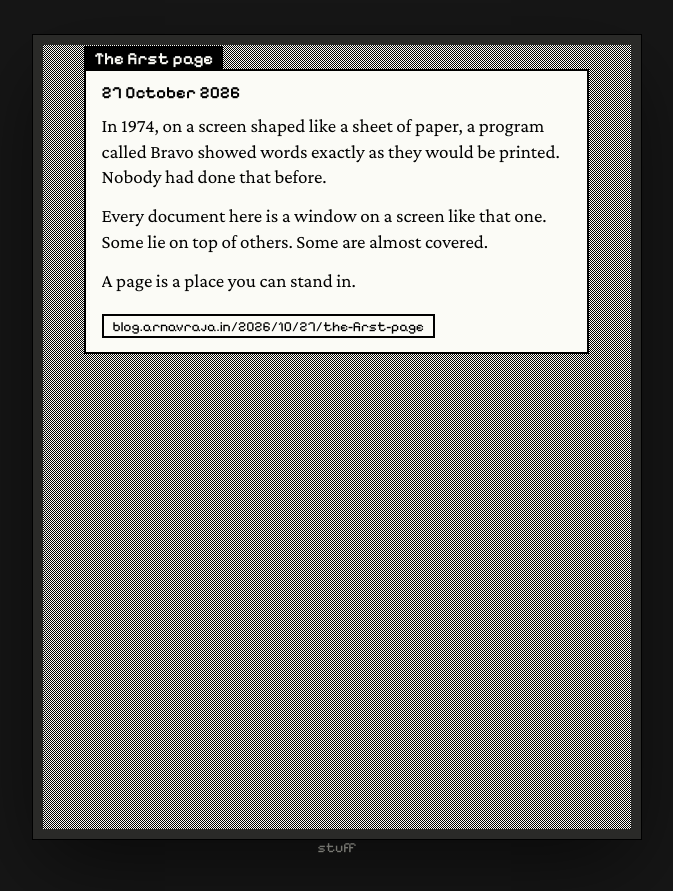
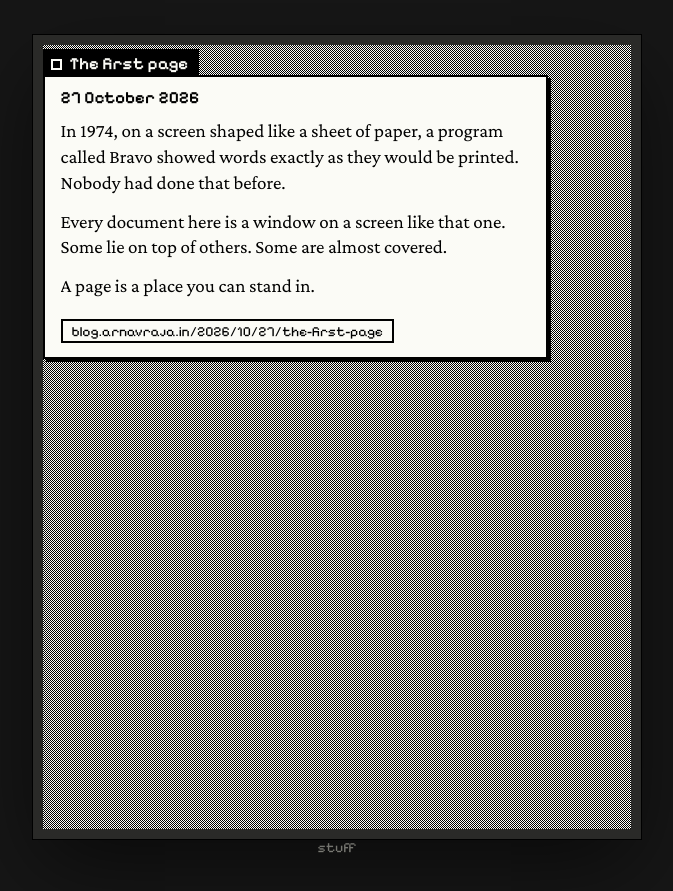
Before and after one commit to 2Syuretto7/blog, a Jekyll site: the page built from index.html, in a window 1280 px wide. Shown: the top 891 px of the page, without its empty margins (303-976 px from the left). Built offline with Jekyll 4.4.1, drawn with Linux system fonts in a browser that asks for light colours.

Commit message:
Let several windows stay open; close boxes fold them back to tabs
Co-Authored-By: Claude Opus 5.5 <noreply@anthropic.com>
Claude-Session: https://claude.ai/code/session_01JxVNT3jumDLawhFdzi3RxJ

```diff
--- a/404.html
+++ b/404.html
@@ -4,7 +4,7 @@ title: No such document
 ---
 <div class="room">
   <div class="screen">
-    <article class="win doc front" data-name="404" style="left:7%;top:30%">
+    <article class="win doc front" data-name="404">
       <h1 class="tab">no such document</h1>
       <div class="pane"><div class="body"><p>Nothing was ever written at this address.</p></div><a class="go" href="/">blog.arnavraja.in</a></div>
     </article>
--- a/_layouts/default.html
+++ b/_layouts/default.html
@@ -13,7 +13,7 @@
 <link href="https://fonts.googleapis.com/css2?family=Pixelify+Sans:wght@400;600&family=Crimson+Pro:ital,wght@0,400;0,600;1,400&display=swap" rel="stylesheet">
 <link rel="stylesheet" href="{{ '/assets/alto.css' | relative_url }}?v={{ site.time | date: '%s' }}">
 </head>
-<body data-key="alto-blog" data-order="desc">
+<body data-key="alto-blog" data-order="desc" data-start="page">
 {{ content }}
 <script src="{{ '/assets/alto.js' | relative_url }}?v={{ site.time | date: '%s' }}"></script>
 </body>
--- a/assets/alto.css
+++ b/assets/alto.css
@@ -39,35 +39,58 @@ body {
   container-type: inline-size;
 }
 
-/* Windows, each with its tab. */
+/* Windows. */
 .win {
   position: absolute;
-  width: 74%;
-  background: var(--white);
-  border: 2px solid var(--black);
-  margin-top: 22px;
   color: var(--black);
   font-size: clamp(13px, 3.4cqw, 17px);
 }
+.win.open {
+  width: 74%;
+  margin-top: calc(1.3em + 5px);
+  background: var(--white);
+  border: 2px solid var(--black);
+  box-shadow: 3px 3px 0 var(--black);
+}
 .tab {
-  position: absolute;
-  left: -2px; bottom: 100%;
+  display: flex; align-items: center; gap: 7px;
   margin: 0;
-  max-width: calc(100% + 4px);
-  padding: 2px 10px 1px;
-  background: var(--black);
-  color: var(--white);
   font-size: 1em;
   font-weight: 600;
   line-height: 1.3;
-  white-space: nowrap; overflow: hidden; text-overflow: ellipsis;
+  white-space: nowrap;
   touch-action: none;
   user-select: none;
+}
+.tab .label { overflow: hidden; text-overflow: ellipsis; min-width: 0; }
+.win.open .tab {
+  position: absolute;
+  left: -2px; bottom: 100%;
+  max-width: calc(100% + 4px);
+  padding: 2px 9px 1px 6px;
+  border: 2px solid var(--black);
+  border-bottom: 0;
+  background: var(--white);
+  color: var(--black);
   cursor: var(--arrow), move;
 }
-.win.front .tab { background: var(--black); }
-.win:not(.front) .tab { background: var(--white); color: var(--black); border: 2px solid var(--black); border-bottom: 0; padding: 0 8px 1px; }
-.pane { padding: .7em .85em .85em; }
+.win.open.front .tab { background: var(--black); color: var(--white); }
+
+/* The close box: a small hollow square in the tab. */
+.close {
+  flex: none;
+  width: 11px; height: 11px;
+  padding: 0; margin: 0;
+  border: 2px solid currentColor;
+  background: transparent;
+  color: inherit;
+  cursor: var(--arrow), pointer;
+}
+.close:hover { background: currentColor; }
+.close:focus-visible { outline: 2px solid currentColor; outline-offset: 2px; }
+.win.collapsed .close { display: none; }
+
+.pane { padding: .7em .85em .85em; overflow-y: auto; overscroll-behavior: contain; scrollbar-width: thin; scrollbar-color: var(--black) var(--white); }
 .pane p { margin: 0 0 .55em; line-height: 1.35; }
 .meta { font-weight: 600; }
 .go {
@@ -80,17 +103,37 @@ body {
   cursor: var(--arrow), pointer;
 }
 .go:hover, .go:focus-visible { background: var(--black); color: var(--white); outline: none; }
-.dragging { opacity: .999; }
+.dragging { box-shadow: none; }
 .dragging .pane { visibility: hidden; }
-.dragging { background: transparent; border-style: dashed; }
+.win.open.dragging { background: transparent; border-style: dashed; }
 
+/* Folded windows: only the tab remains, packed along the bottom of the screen. */
+.win.collapsed { max-width: var(--tabmax, calc(100% - 20px)); }
+.win.collapsed .pane { display: none; }
+.win.collapsed .tab {
+  display: block;
+  max-width: 100%;
+  overflow: hidden; text-overflow: ellipsis;
+  padding: 1px 8px 0;
+  background: var(--white);
+  color: var(--black);
+  border: 2px solid var(--black);
+  box-shadow: 2px 2px 0 var(--black);
+  cursor: var(--arrow), pointer;
+}
+.win.collapsed .tab:hover, .win.collapsed .tab:focus-visible { background: var(--black); color: var(--white); outline: none; }
+.win.collapsed .tab:active { transform: translate(2px, 2px); box-shadow: none; }
+
+.foot { margin: 0; font-size: 14px; line-height: 1; }
+.foot a { color: #b9b9b0; text-decoration: none; padding: 4px 6px; cursor: var(--arrow), pointer; }
+.foot a:hover { color: #fbfbf6; text-decoration: underline; text-underline-offset: .2em; }
+.foot a:focus-visible { outline: 2px solid #fbfbf6; outline-offset: 2px; }
 
 /* Documents: the same windows, holding writing. */
-.doc { width: 86%; }
-.doc .pane { padding: .6em .2em .8em .9em; }
+.doc.open { width: 86%; }
+.doc .pane { padding: .6em .2em .8em .9em; overflow: visible; }
 .doc .meta { margin: 0 0 .5em; }
 .doc .body {
-  max-height: 56cqw;
   overflow-y: auto;
   padding-right: .8em;
   font-family: "Crimson Pro", Georgia, serif;
@@ -98,43 +141,13 @@ body {
   line-height: 1.45;
   -webkit-font-smoothing: auto;
   scrollbar-width: thin;
-  scrollbar-color: #000 #fbfbf6;
+  scrollbar-color: var(--black) var(--white);
   overscroll-behavior: contain;
 }
 .doc .body > * { margin: 0 0 .7em; }
 .doc .body h2, .doc .body h3 { font-family: "Pixelify Sans", monospace; font-size: 1em; font-weight: 600; margin-top: 1.1em; }
-.doc .body blockquote { margin-left: 0; padding-left: .8em; border-left: 2px solid #000; font-style: italic; }
+.doc .body blockquote { margin-left: 0; padding-left: .8em; border-left: 2px solid var(--black); font-style: italic; }
 .doc .body img { max-width: 100%; height: auto; }
 .doc .body pre { overflow-x: auto; font-size: .8em; }
-.doc .body a { color: #000; }
+.doc .body a { color: var(--black); }
 .doc .go { margin: .5em 0 0; font-size: .82em; max-width: calc(100% - .8em); overflow: hidden; text-overflow: ellipsis; white-space: nowrap; vertical-align: top; }
-
-.tab a { color: inherit; text-decoration: none; cursor: var(--arrow), pointer; }
-.tab a:hover { text-decoration: underline; text-underline-offset: .15em; }
-.tab a:focus-visible { outline: 2px solid currentColor; outline-offset: 1px; }
-
-.foot { margin: 0; font-size: 14px; line-height: 1; }
-.foot a { color: #b9b9b0; text-decoration: none; padding: 4px 6px; cursor: var(--arrow), pointer; }
-.foot a:hover { color: #fbfbf6; text-decoration: underline; text-underline-offset: .2em; }
-.foot a:focus-visible { outline: 2px solid #fbfbf6; outline-offset: 2px; }
-
-/* Folded windows: only the tab remains, packed along the bottom of the screen. */
-.win.collapsed { width: auto; max-width: var(--tabmax, calc(100% - 20px)); border: 0; background: transparent; margin-top: 0; }
-.win.collapsed .pane { display: none; }
-.win.collapsed .tab {
-  position: static;
-  display: block;
-  max-width: 100%;
-  overflow: hidden;
-  text-overflow: ellipsis;
-  white-space: nowrap;
-  background: var(--white);
-  color: var(--black);
-  border: 2px solid var(--black);
-  padding: 1px 8px 0;
-  cursor: var(--arrow), pointer;
-}
-.win.collapsed .tab:hover, .win.collapsed .tab:focus-visible { background: var(--black); color: var(--white); outline: none; }
-.win.open .tab { background: var(--black); color: var(--white); border: 0; padding: 2px 10px 1px; }
-.win.open .pane { overflow-y: auto; overscroll-behavior: contain; scrollbar-width: thin; scrollbar-color: #000 #fbfbf6; }
-.doc.open .pane { overflow: visible; }
--- a/assets/alto.js
+++ b/assets/alto.js
@@ -6,48 +6,61 @@
   const body = document.body;
   const KEY = body.dataset.key || "alto-windows";
   const newestFirst = body.dataset.order === "desc";
-  const GAP = 6, MARGIN = 10;
+  const startFromPage = body.dataset.start === "page";
+  const GAP = 6, MARGIN = 10, STEP_X = 22, STEP_Y = 26;
+  const byName = n => wins.find(w => w.dataset.name === n);
 
-  let state = { open: null, pos: {} };
-  try { const s = JSON.parse(localStorage.getItem(KEY) || "{}"); if (s && s.pos) state = s; } catch (e) {}
-  const save = () => { try { localStorage.setItem(KEY, JSON.stringify(state)); } catch (e) {} };
+  let state = { open: [], pos: {} };
+  try { const s = JSON.parse(localStorage.getItem(KEY) || "{}"); if (s && s.pos) state = { open: Array.isArray(s.open) ? s.open : [], pos: s.pos }; } catch (e) {}
+  const save = () => { try { localStorage.setItem(KEY, JSON.stringify({ open: open.map(w => w.dataset.name), pos: state.pos })); } catch (e) {} };
 
-  // Tabs behave like buttons when their window is folded away.
+  // Which windows start open. A page that names a window (a post's own address) opens just that one.
+  const named = screen.querySelector(".win.front");
+  let open;
+  if (startFromPage) open = [named || (newestFirst ? wins[wins.length - 1] : wins[0])];
+  else {
+    open = state.open.map(byName).filter(Boolean);
+    if (!open.length) open = [named || (newestFirst ? wins[wins.length - 1] : wins[0])];
+  }
+
+  // Every tab gets a close box, which folds its window down into the drawer.
   wins.forEach(w => {
     const tab = w.querySelector(".tab");
-    tab.setAttribute("tabindex", "0");
-    tab.setAttribute("role", "button");
+    const label = document.createElement("span");
+    label.className = "label";
+    while (tab.firstChild) label.appendChild(tab.firstChild);
+    const close = document.createElement("button");
+    close.type = "button";
+    close.className = "close";
+    close.setAttribute("aria-label", "Fold away " + label.textContent.trim());
+    tab.append(close, label);
+    close.addEventListener("pointerdown", e => e.stopPropagation());
+    close.addEventListener("click", e => { e.stopPropagation(); fold(w); });
   });
 
-  // The server may say which window belongs in front (a post's own page). Otherwise, the one left open last time, or the first.
-  let open = screen.querySelector(".win.front")
-    || (state.open && wins.find(w => w.dataset.name === state.open))
-    || (newestFirst ? wins[wins.length - 1] : wins[0]);
-
   const drawerOrder = () => {
-    const rest = wins.filter(w => w !== open);
+    const rest = wins.filter(w => !open.includes(w));
     return newestFirst ? rest.reverse() : rest;
   };
 
-  // Folded windows are packed as rows of tabs along the bottom of the screen, like the edges of cards in a drawer.
   function layout() {
     const sw = screen.clientWidth, sh = screen.clientHeight;
+    const front = open[open.length - 1];
     wins.forEach(w => {
-      const isOpen = w === open;
+      const isOpen = open.includes(w);
       w.classList.toggle("open", isOpen);
-      w.classList.toggle("front", isOpen);
       w.classList.toggle("collapsed", !isOpen);
+      w.classList.toggle("front", w === front);
       const tab = w.querySelector(".tab");
       tab.setAttribute("aria-expanded", String(isOpen));
-      if (isOpen) tab.removeAttribute("role"); else tab.setAttribute("role", "button");
-      tab.setAttribute("tabindex", isOpen ? "-1" : "0");
+      if (isOpen) { tab.removeAttribute("role"); tab.removeAttribute("tabindex"); }
+      else { tab.setAttribute("role", "button"); tab.setAttribute("tabindex", "0"); }
     });
 
-    // Pack the folded tabs into rows. If they would fill more than about half the screen, narrow them so more fit on a row.
+    // Folded windows: rows of tabs along the bottom. When crowded, narrower tabs so more fit on a row.
     const pack = cap => {
       screen.style.setProperty("--tabmax", cap + "px");
-      const rows = [];
-      let row = [], x = MARGIN;
+      const rows = []; let row = [], x = MARGIN;
       for (const w of drawerOrder()) {
         const tw = w.offsetWidth;
         if (row.length && x + tw > sw - MARGIN) { rows.push(row); row = []; x = MARGIN; }
@@ -59,50 +72,61 @@
     };
     const inner = sw - 2 * MARGIN;
     let packed;
-    for (const n of [2, 3, 4, 5]) {
-      packed = pack(Math.floor((inner - (n - 1) * GAP) / n));
-      if (packed.drawerH <= sh * 0.5) break;
-    }
-    const { rows, rowH, drawerH } = packed;
-    let y = sh - drawerH + GAP;
-    rows.forEach(r => { r.forEach(([w, rx]) => { w.style.left = rx + "px"; w.style.top = y + "px"; w.style.zIndex = 1; }); y += rowH + GAP; });
+    for (const n of [2, 3, 4, 5]) { packed = pack(Math.floor((inner - (n - 1) * GAP) / n)); if (packed.drawerH <= sh * 0.5) break; }
+    let y = sh - packed.drawerH + GAP;
+    packed.rows.forEach(r => { r.forEach(([w, rx]) => { w.style.left = rx + "px"; w.style.top = y + "px"; w.style.zIndex = 1; }); y += packed.rowH + GAP; });
 
-    // The open window takes the space above the drawer. Long writing scrolls inside it.
-    const room = sh - drawerH - MARGIN;
-    const bodyEl = open.querySelector(".body") || open.querySelector(".pane");
-    if (bodyEl) {
-      bodyEl.style.maxHeight = "none";
-      const chrome = open.offsetHeight - bodyEl.offsetHeight + 30;
-      bodyEl.style.maxHeight = Math.max(80, room - chrome) + "px";
-    }
-    const p = state.pos[open.dataset.name] || { x: .5, y: 0 };
-    const maxX = Math.max(0, sw - open.offsetWidth), maxY = Math.max(0, room - open.offsetHeight - 24);
-    open.style.left = Math.round(Math.min(1, Math.max(0, p.x)) * maxX) + "px";
-    open.style.top = (2 + Math.round(Math.min(1, Math.max(0, p.y)) * maxY)) + "px";
-    open.style.zIndex = 5;
-    open.dataset.maxX = maxX; open.dataset.maxY = maxY;
+    // Open windows share the space above the drawer, stacked with the front one on top.
+    const room = sh - packed.drawerH - MARGIN;
+    const cascade = Math.min(open.length - 1, 6);
+    open.forEach((w, k) => {
+      const scroller = w.querySelector(".body") || w.querySelector(".pane");
+      scroller.style.maxHeight = "none";
+      const chrome = w.offsetHeight - scroller.offsetHeight;
+      scroller.style.maxHeight = Math.max(70, room - (parseFloat(getComputedStyle(w).marginTop) || 0) - 10 - chrome - cascade * STEP_Y * 0.6) + "px";
+      const lift = parseFloat(getComputedStyle(w).marginTop) || 0;
+      const maxX = Math.max(0, sw - w.offsetWidth - 4), maxY = Math.max(0, room - w.offsetHeight - lift - 4);
+      let p = state.pos[w.dataset.name];
+      if (!p) {
+        // Scatter windows across the free space so several open ones each stay readable.
+        const i = wins.indexOf(w) % 7;
+        p = { x: [0, 1, .5, .12, .88, .3, .7][i], y: [0, .45, .9, .22, .68, 1, .1][i] };
+      }
+      w.style.left = Math.round(Math.min(1, Math.max(0, p.x)) * maxX) + "px";
+      w.style.top = (2 + Math.round(Math.min(1, Math.max(0, p.y)) * maxY)) + "px";
+      w.style.zIndex = 10 + k;
+      w.dataset.maxX = maxX; w.dataset.maxY = maxY;
+    });
   }
 
-  function show(w) {
-    if (w === open) return;
-    open = w;
-    state.open = w.dataset.name; save();
-    layout();
-    const tab = w.querySelector(".tab");
-    const target = w.querySelector(".pane a, .pane [tabindex]") || tab;
-    target.focus({ preventScroll: true });
+  function raise(w) {
+    if (open[open.length - 1] === w) return;
+    open = open.filter(o => o !== w).concat(w);
+    open.forEach((o, k) => { o.style.zIndex = 10 + k; o.classList.toggle("front", o === w); });
+    save();
+  }
+  function unfold(w) {
+    open = open.filter(o => o !== w).concat(w);
+    layout(); save();
+    (w.querySelector(".pane a") || w.querySelector(".close")).focus({ preventScroll: true });
+  }
+  function fold(w) {
+    open = open.filter(o => o !== w);
+    layout(); save();
+    w.querySelector(".tab").focus({ preventScroll: true });
   }
 
   wins.forEach(w => {
     const tab = w.querySelector(".tab");
+    w.addEventListener("pointerdown", () => { if (open.includes(w)) raise(w); });
+    w.addEventListener("focusin", () => { if (open.includes(w)) raise(w); });
     tab.addEventListener("keydown", e => {
-      if (w !== open && (e.key === "Enter" || e.key === " ")) { e.preventDefault(); show(w); }
+      if (!open.includes(w) && (e.key === "Enter" || e.key === " ")) { e.preventDefault(); unfold(w); }
     });
     tab.addEventListener("pointerdown", e => {
       if (e.button > 0) return;
       e.preventDefault();
-      if (w !== open) { show(w); return; }
-      // The open window can be moved by its tab.
+      if (!open.includes(w)) { unfold(w); return; }
       tab.setPointerCapture(e.pointerId);
       const r = w.getBoundingClientRect(), sr = screen.getBoundingClientRect();
       const ox = e.clientX - r.left, oy = e.clientY - r.top, sx = e.clientX, sy = e.clientY;
@@ -111,8 +135,8 @@
         if (!dragging && Math.hypot(ev.clientX - sx, ev.clientY - sy) < 5) return;
         if (!dragging) { dragging = true; w.classList.add("dragging"); }
         const maxX = Math.max(1, +w.dataset.maxX), maxY = Math.max(1, +w.dataset.maxY);
-        const x = Math.min(maxX, Math.max(0, ev.clientX - sr.left - ox)), y = Math.min(maxY, Math.max(0, ev.clientY - sr.top - oy));
-        w.style.left = x + "px"; w.style.top = y + "px";
+        const x = Math.min(maxX, Math.max(0, ev.clientX - sr.left - ox)), y = Math.min(maxY, Math.max(0, ev.clientY - sr.top - oy - 2));
+        w.style.left = x + "px"; w.style.top = (2 + y) + "px";
         state.pos[w.dataset.name] = { x: x / maxX, y: y / maxY };
       };
       const up = () => {
```
